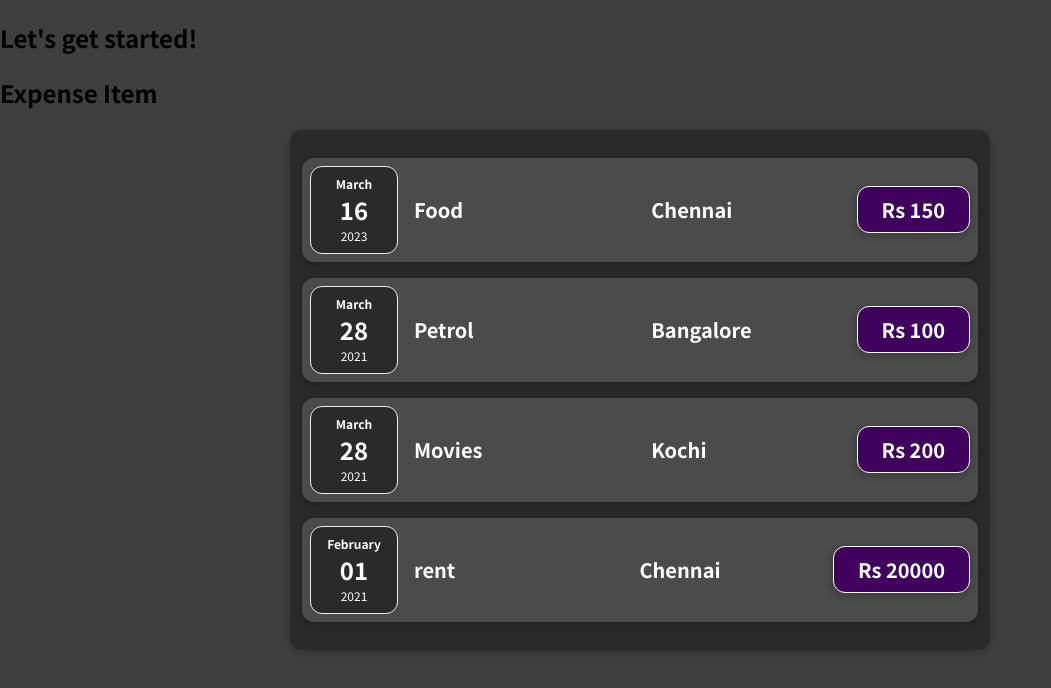
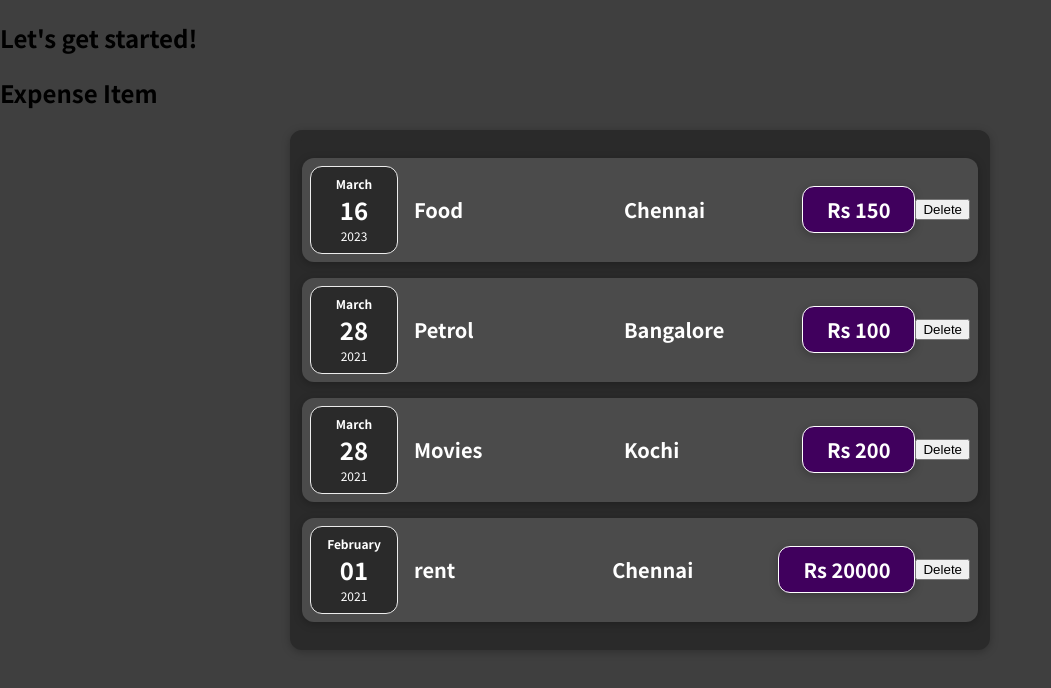
Before and after one commit to kesavaprasad08/ExpenseTrackerReact, a React (Create React App) app: page / in a window 1280 px wide. Shown: the top 688 px of the page, without its empty margins (0-1051 px from the left). Built offline with nearby package versions, Linux system fonts and the light colour scheme.

Commit message:
Adding Event Listeners made easy

```diff
--- a/src/components/Expenses/ExpenseItem.js
+++ b/src/components/Expenses/ExpenseItem.js
@@ -4,13 +4,20 @@ import ExpenseDetails from "./ExpenseDetails";
 import Card from "../UI/card";
 import ExpenseItemDesc from "./ExpenseItemDesc";
 
+
+const clickHandler = () => {
+console.log("Delete Button Clicked");
+}
 const ExpenseItem = (props) => {
   return (
-    <Card className="expense-item">
+    <Card className="expense-item" id ={props.title}>
       <ExpenseDate date={props.date} />
       <ExpenseItemDesc title={props.title} desc={props.location} />
       <ExpenseDetails amount={props.amount} />
+      <button onClick={clickHandler}>Delete</button>
     </Card>
   );
 };
+
+
 export default ExpenseItem;
```
